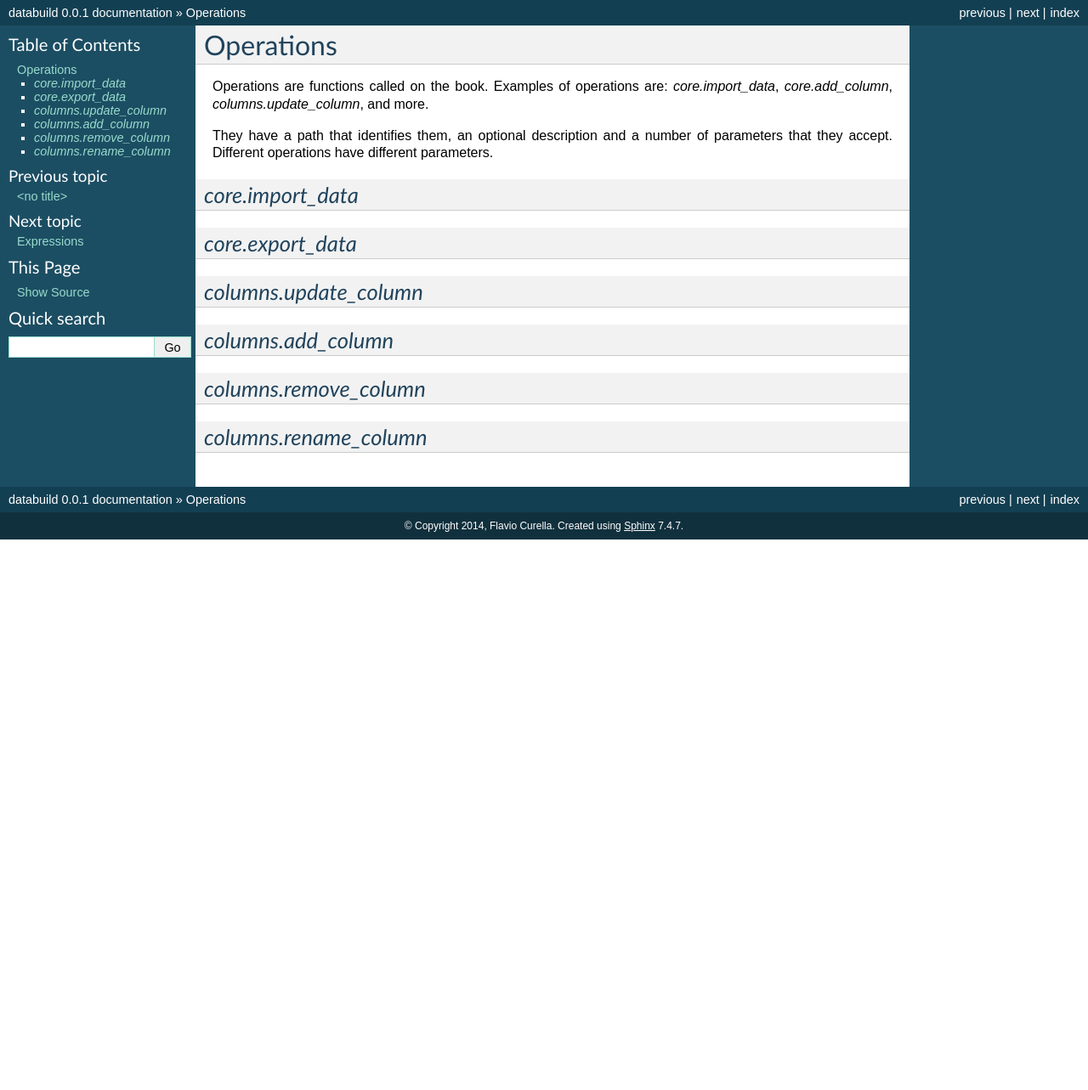
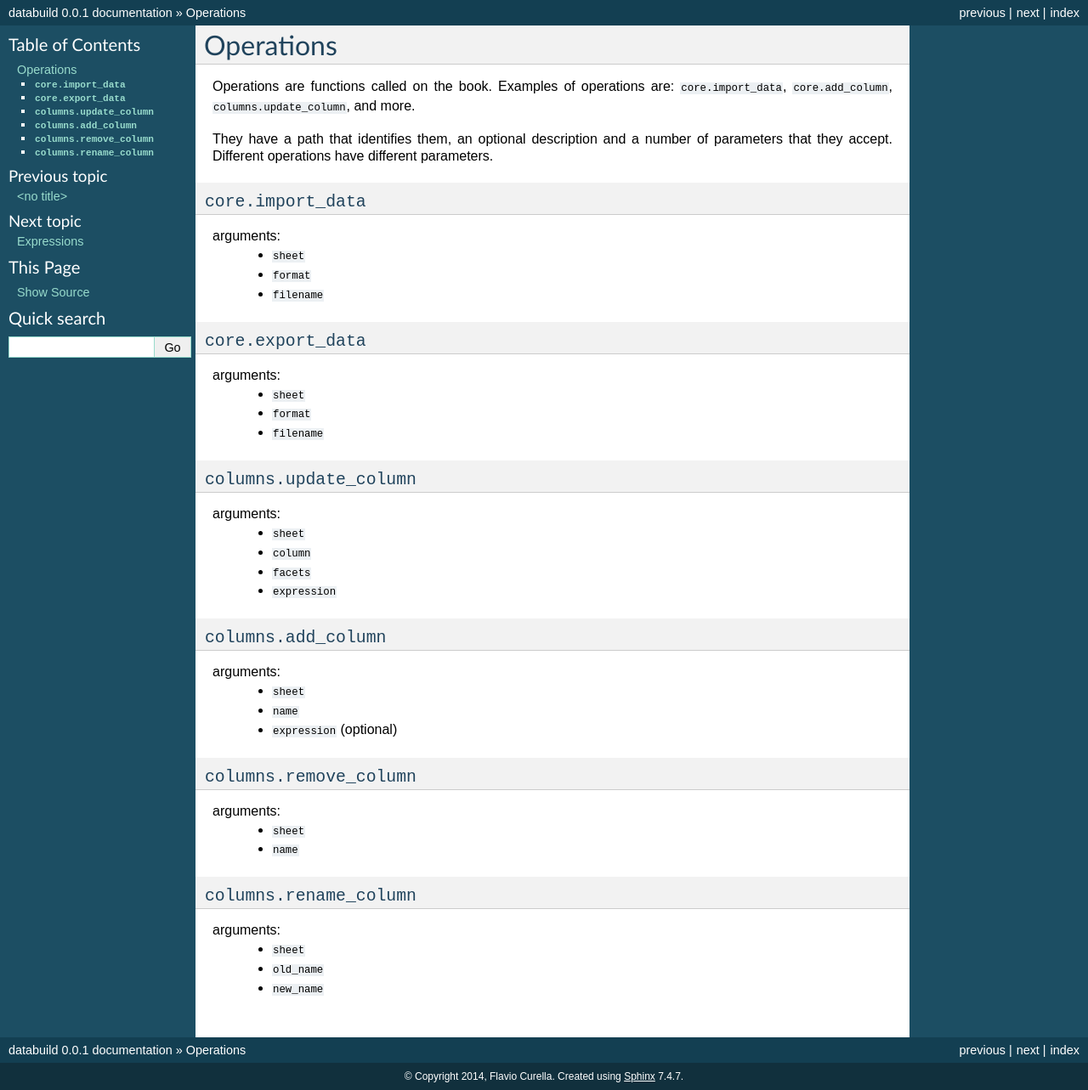
Before and after one commit to databuild/databuild, a Sphinx documentation site: the page built from docs/operations.rst, in a window 1280 px wide. Shown: the whole page at 85% size. Built offline with Sphinx 7.4.7, drawn with Linux system fonts in a browser that asks for light colours; before the commit the page ends 900 px from its top, so only the background shows below that.

Commit message:
stubbed out some docs for operations

```diff
--- a/docs/operations.rst
+++ b/docs/operations.rst
@@ -1,24 +1,54 @@
 Operations
 ----------
 
-Operations are functions called on the book. Examples of operations are: `core.import_data`, `core.add_column`, `columns.update_column`, and more.
+Operations are functions called on the book. Examples of operations are: ``core.import_data``, ``core.add_column``, ``columns.update_column``, and more.
 
 They have a path that identifies them, an optional description and a number of parameters that they accept. Different operations have different parameters.
 
-`core.import_data`
-==================
-
-`core.export_data`
-==================
-
-`columns.update_column`
-=======================
-
-`columns.add_column`
+``core.import_data``
 ====================
 
-`columns.remove_column`
-=======================
+arguments:
+    * ``sheet``
+    * ``format``
+    * ``filename``
 
-`columns.rename_column`
-=======================
+``core.export_data``
+====================
+
+arguments:
+    * ``sheet``
+    * ``format``
+    * ``filename``
+
+``columns.update_column``
+=========================
+
+arguments:
+    * ``sheet``
+    * ``column``
+    * ``facets``
+    * ``expression``
+
+``columns.add_column``
+======================
+
+arguments:
+    * ``sheet``
+    * ``name``
+    * ``expression`` (optional)
+
+``columns.remove_column``
+=========================
+
+arguments:
+    * ``sheet``
+    * ``name``
+
+``columns.rename_column``
+=========================
+
+arguments:
+    * ``sheet``
+    * ``old_name``
+    * ``new_name``
```
